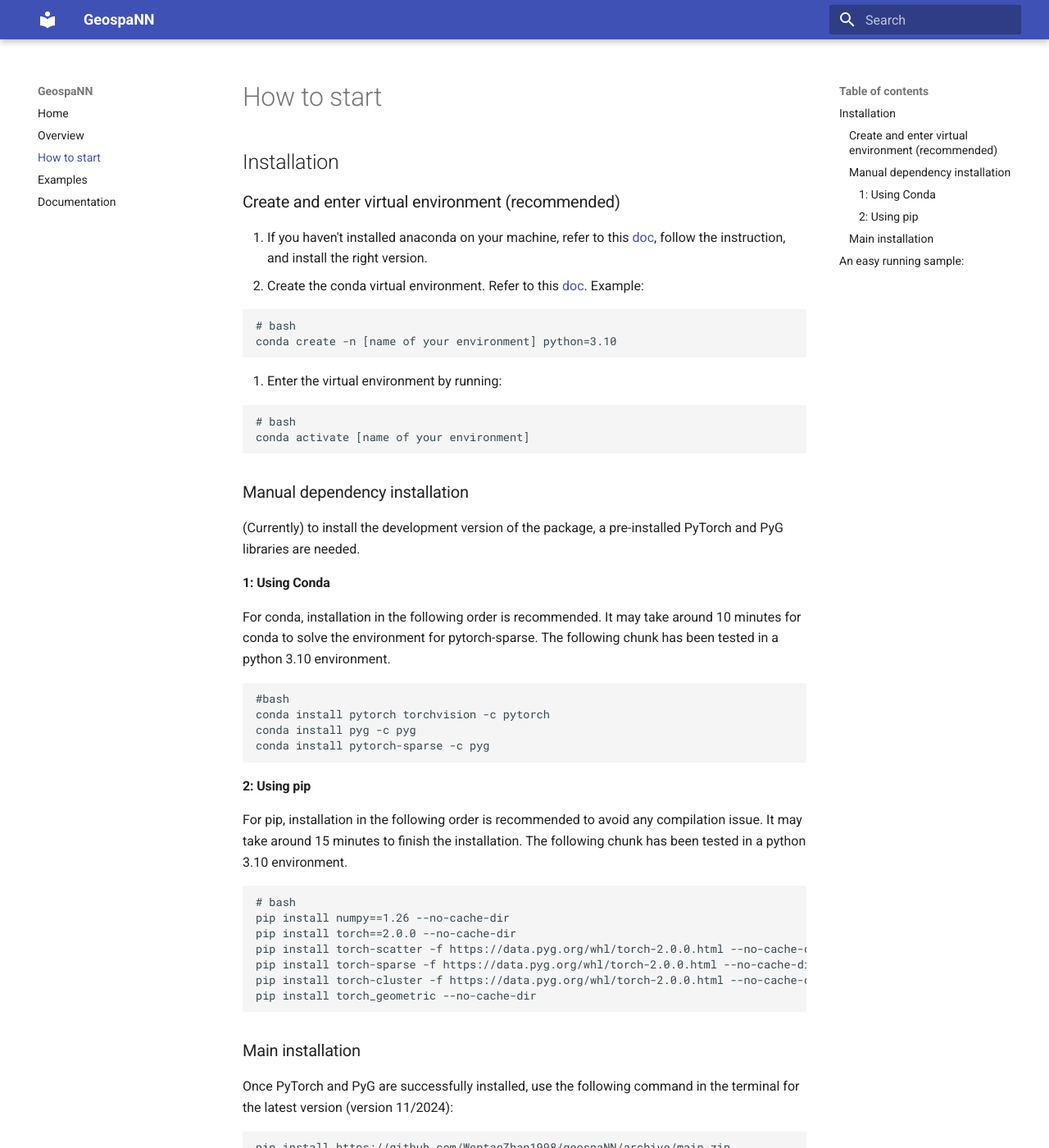
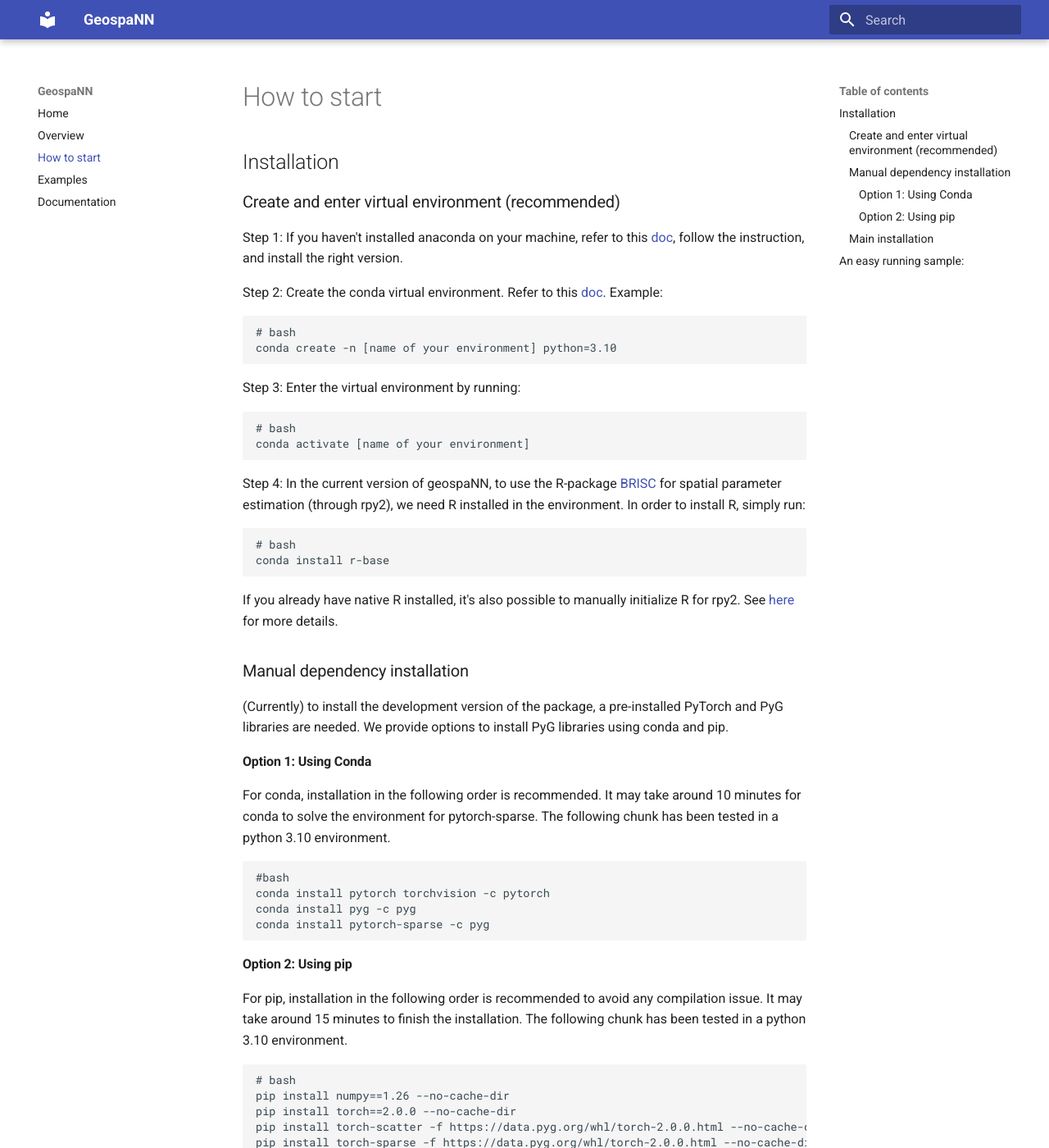
Before and after one commit to WentaoZhan1998/geospaNN-doc, an MkDocs documentation site: the page built from docs/start.md, in a window 1280 px wide and 1400 px high. Shown: the whole window at 82% size. Built offline with MkDocs 1.6.1 and Material for MkDocs 9.7.7, drawn with Linux system fonts in a browser that asks for light colours.

Commit message:
Updated visualize

````diff
--- a/docs/start.md
+++ b/docs/start.md
@@ -1,22 +1,32 @@
 ## Installation
 ### Create and enter virtual environment (recommended)
-1. If you haven't installed anaconda on your machine, refer to this [doc](https://docs.anaconda.com/anaconda/install/), follow the instruction,
+Step 1: If you haven't installed anaconda on your machine, refer to this [doc](https://docs.anaconda.com/anaconda/install/), follow the instruction,
 and install the right version.
-2. Create the conda virtual environment. Refer to this [doc](https://conda.io/projects/conda/en/latest/user-guide/tasks/manage-environments.html). Example:
+
+Step 2: Create the conda virtual environment. Refer to this [doc](https://conda.io/projects/conda/en/latest/user-guide/tasks/manage-environments.html). Example:
 ```
 # bash
 conda create -n [name of your environment] python=3.10
 ```
-3. Enter the virtual environment by running:
+Step 3: Enter the virtual environment by running:
 ```
 # bash
 conda activate [name of your environment]
 ```
+Step 4: In the current version of geospaNN, to use the R-package [BRISC](https://github.com/ArkajyotiSaha/BRISC)
+for spatial parameter estimation (through rpy2), we need R installed in the environment. In order to install R, simply run:
+```
+# bash
+conda install r-base
+```
+If you already have native R installed, it's also possible to manually initialize R for rpy2.
+See [here](https://rpy2.github.io/doc/latest/html/overview.html#install-installation) for more details.
 
 ### Manual dependency installation
 (Currently) to install the development version of the package, a pre-installed PyTorch and PyG libraries are needed.
+We provide options to install PyG libraries using conda and pip.
 
-#### 1: Using Conda
+#### Option 1: Using Conda
 For conda, installation in the following order is recommended. It may take around 10 minutes for conda to solve the environment for pytorch-sparse.
 The following chunk has been tested in a python 3.10 environment.
 ```
@@ -26,7 +36,7 @@
 conda install pytorch-sparse -c pyg
 ```
 
-#### 2: Using pip
+#### Option 2: Using pip
 For pip, installation in the following order is recommended to avoid any compilation issue. It may take around 15 minutes to finish the installation.
 The following chunk has been tested in a python 3.10 environment.
 ```
````
Also changed, not shown: docs/utils.md (+0 -1 lines), 1 other file.
